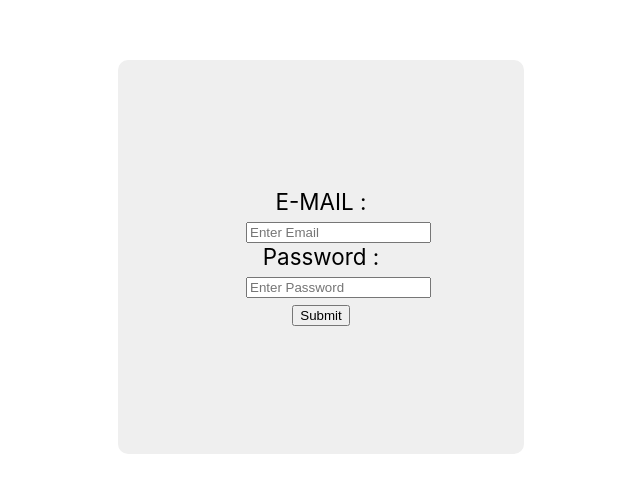
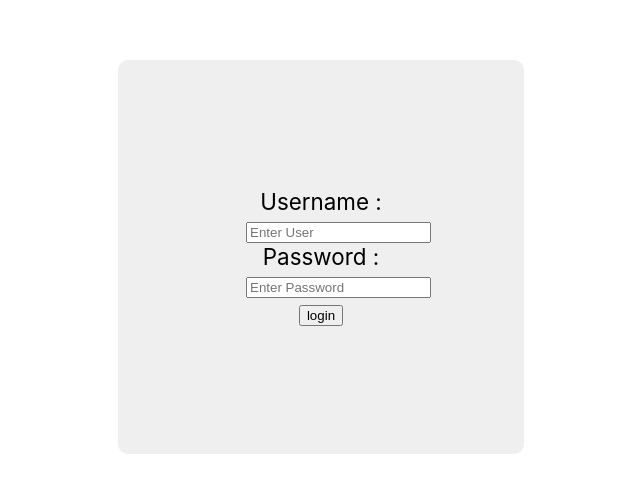
Before and after one commit to julybetterprofessor/frontend, a React (Create React App) app: page / in a window 1280 px wide. Shown: the part 132-624 px from the top of the page, without its empty margins (319-959 px from the left). Built offline with nearby package versions, Linux system fonts and the light colour scheme.

Commit message:
linked with registration

```diff
--- a/package.json
+++ b/package.json
@@ -3,6 +3,7 @@
   "version": "0.1.0",
   "private": true,
   "dependencies": {
+    "axios": "^0.19.0",
     "node-sass": "^4.12.0",
     "react": "^16.8.6",
     "react-dom": "^16.8.6",
--- a/src/components/Form.js
+++ b/src/components/Form.js
@@ -1,43 +1,63 @@
 import React, { useState } from 'react';
 import styled from 'styled-components';
+import axios from 'axios'
 
 export const Form = (props) => {
 
 
     //setting states for each input
     const [inputUser, setInputUser] = useState({
-          email: '',
+        username: '',
           password: '',
     });
+    const {username, password} = inputUser;
       //form component to handle onChange
     const handleChange = (event => {
         setInputUser({...inputUser, [event.target.name]: event.target.value})
     })
 
     //funciton for onSubmit + creates obj. ONSUBMIT FUNCTION
-    const handleSubmit = event => {
-        event.preventDefault();
-        console.log('This is my input user and password', inputUser)
-        setInputUser({email: '', password: '',})
-    }
+    const onSubmit = async evt => {
+      evt.preventDefault();
+      const user = {
+          username,
+          password
+      };
+      try {
+          const config = {
+              headers: {
+                  'Content-Type': 'application/json'
+              }
+          };
+          const body = JSON.stringify(user);
+          const res = await axios.post('https://better-professor-app-backend.herokuapp.com/api/login', body, config);
+          console.log(res);
+      } catch (err) {
+          console.error(err.response.data);
+      }
+  }
+
+    // const handleSubmit = event => {
+    //     event.preventDefault();
+    //     console.log('This is my input user and password', inputUser)
+    //     setInputUser({username: '', password: '',})
+    // }
 
 
     return (
         <div className="App">
-        <Styleform><form onSubmit={handleSubmit}>
+        <Styleform><form onSubmit={(evt) =>onSubmit(evt)}>
           <label>
-            <div className = 'inputEmail'>
-            E-MAIL :
+            <div className = 'inputUser'>
+            Username :
               <input
-              name='email'
-              type='email'
-              placeholder='Enter Email'
-              value={inputUser.email}
-
+              name='username'
+              type='text'
+              placeholder='Enter User'
+              value={username}
 
                 //see handChange function for details
-                onChange={handleChange}
-
+                onChange={(evt) =>handleChange(evt)}
 
 
               />
@@ -48,14 +68,15 @@ export const Form = (props) => {
               name='password'
               type='password'
               placeholder='Enter Password'
-              value={inputUser.password}
+              value={password}
               //see handChange function for details
-              onChange={handleChange}
+              onChange={(evt) =>handleChange(evt)}
 
               />
               </div>
           </label>
-          <button type='submit'>Submit</button>
+          {/* <button type='submit'>Submit</button> */}
+          <input type="submit" className="btn btn-primary" value="login" />
         </form> </Styleform>
     </div>
     );
```
Also changed, not shown: 1 other file (tests, documents, lock files or other folders).
